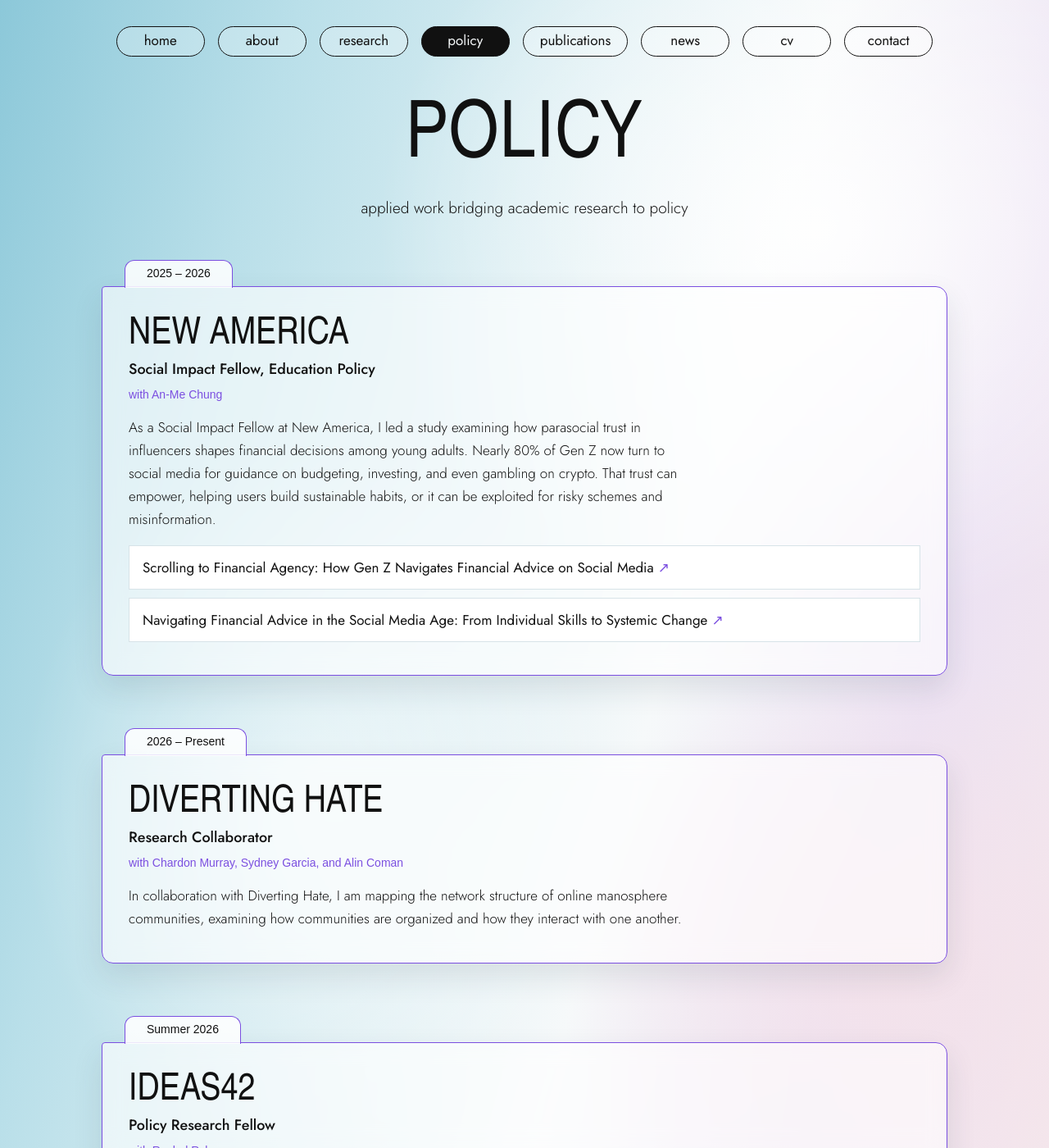
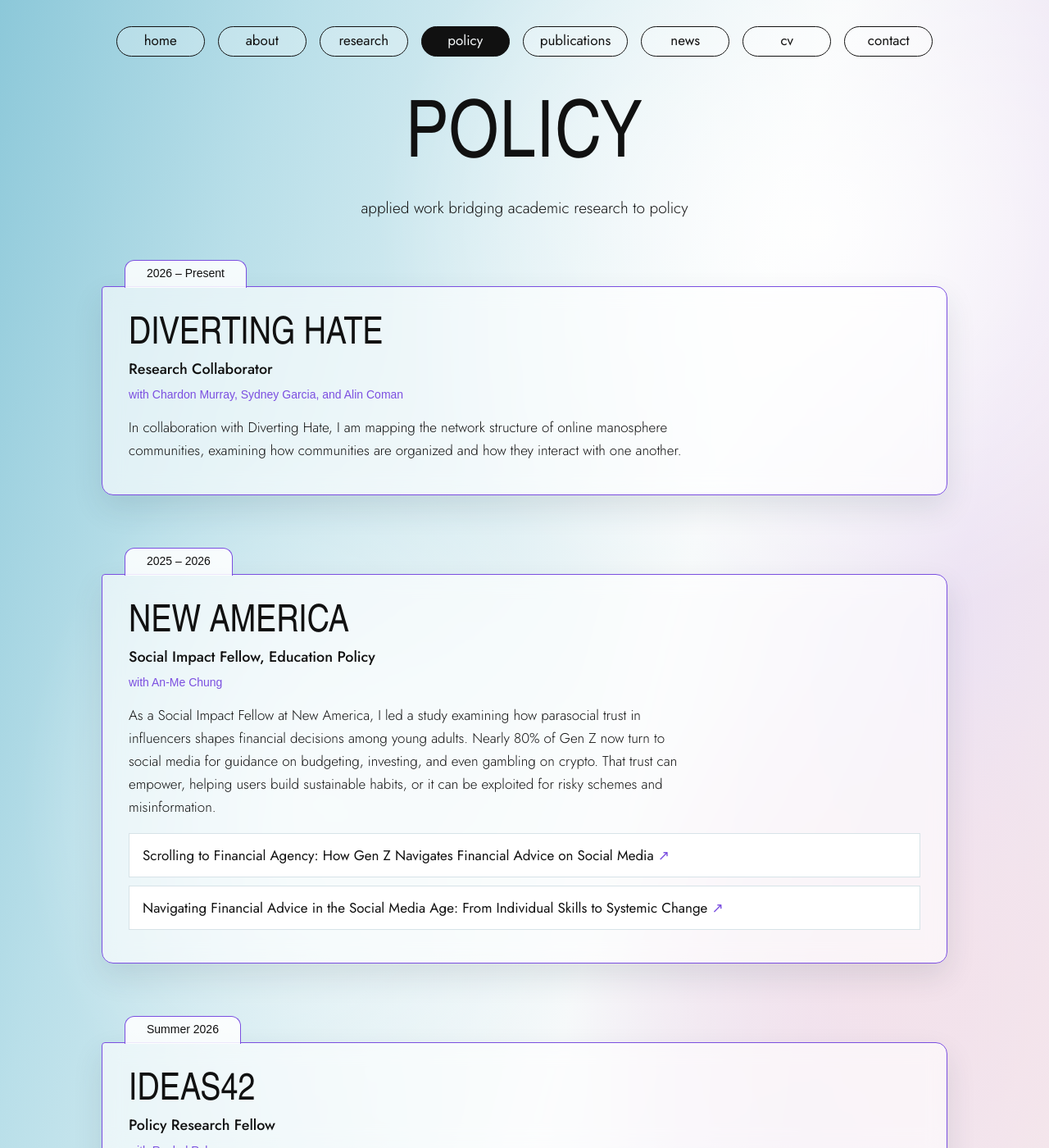
Before and after one commit to gracielleli/gracielleli.github.io, a Jekyll site: the page built from policy.html, in a window 1280 px wide and 1400 px high. Shown: the whole window at 82% size. Built offline with Jekyll 4.4.1, drawn with Linux system fonts in a browser that asks for light colours; some web fonts are replaced; part of the change alters nothing that is shown.

```diff
--- a/_data/policy.yml
+++ b/_data/policy.yml
@@ -1,6 +1,15 @@
 # POLICY PAGE
 # Each entry is one position. "collaborators", "description", and "links" are optional.
 # To add one: copy an entry (from "- org:" down to its last line), paste it, and change the words.
+
+- org: "Diverting Hate"
+  website: "http://divertinghate.org/"
+  role: "Research Collaborator"
+  dates: "2026 – Present"
+  collaborators: "Chardon Murray, Sydney Garcia, and Alin Coman"
+  description: >-
+    In collaboration with Diverting Hate, I am mapping the network structure of online manosphere communities,
+    examining how communities are organized and how they interact with one another.
 
 - org: "New America"
   website: "https://www.newamerica.org/"
@@ -18,15 +27,6 @@
     - label: "Navigating Financial Advice in the Social Media Age: From Individual Skills to Systemic Change"
       url: "https://www.newamerica.org/insights/navigating-financial-advice-in-the-social-media-age-from-individual-skills-to-systemic-change/"
 
-- org: "Diverting Hate"
-  website: "http://divertinghate.org/"
-  role: "Research Collaborator"
-  dates: "2026 – Present"
-  collaborators: "Chardon Murray, Sydney Garcia, and Alin Coman"
-  description: >-
-    In collaboration with Diverting Hate, I am mapping the network structure of online manosphere communities,
-    examining how communities are organized and how they interact with one another.
-
 - org: "ideas42"
   website: "https://www.ideas42.org/"
   role: "Policy Research Fellow"
```
